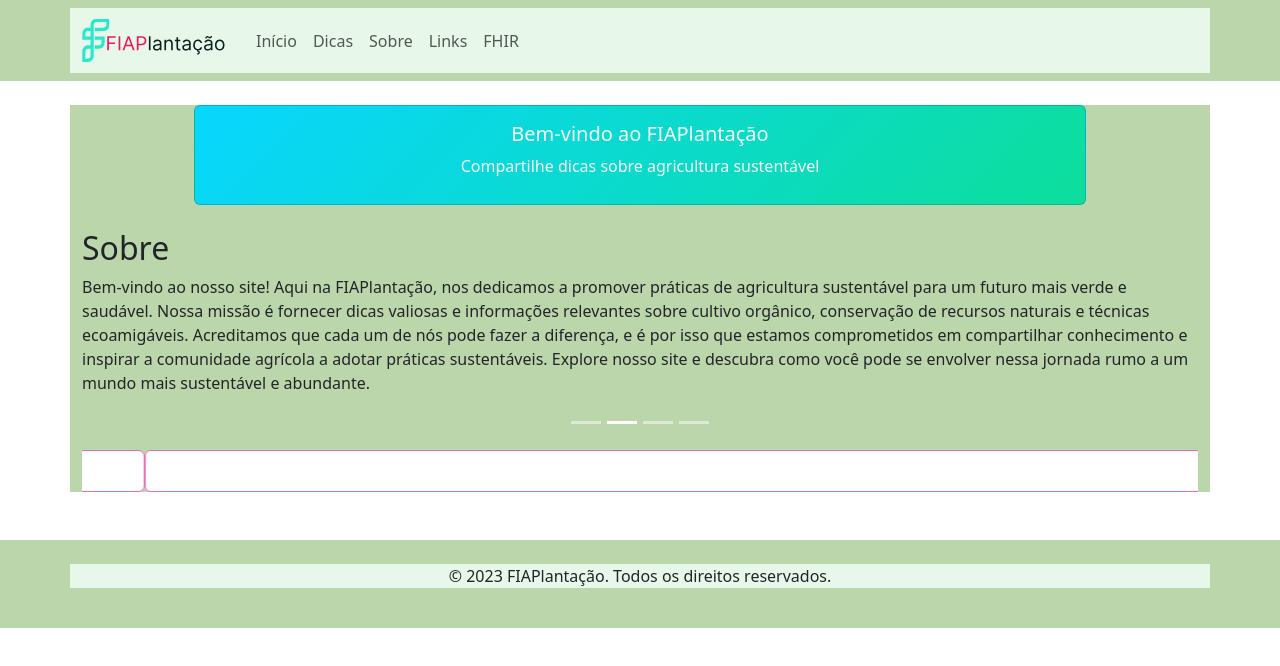
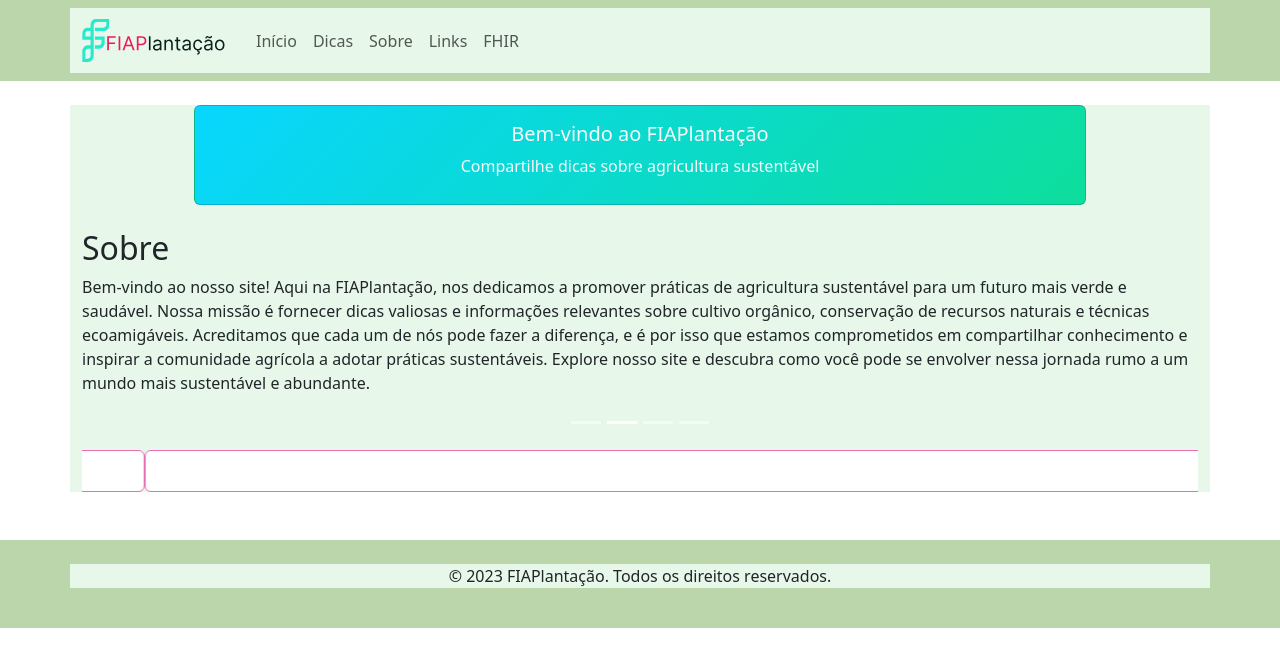
Before and after one commit to HMpina/fiap-gs2023-frontend, a React (Create React App) app: page / in a window 1280 px wide. Shown: the top 666 px of the page. Built offline with nearby package versions, Linux system fonts and the light colour scheme; no server answers.

Commit message:
ajustando cores8

```diff
--- a/src/pages/Home/index.css
+++ b/src/pages/Home/index.css
@@ -23,7 +23,3 @@
   .card-fiap {
     border-color: #E66EB2;
   }
-
-  .bg-medium{
-    background-color: #BCD6AB;
-}
--- a/src/pages/Home/index.tsx
+++ b/src/pages/Home/index.tsx
@@ -51,7 +51,7 @@ const Home: React.FC = () => {
   }, []);
 
   return (
-    <Container className="bg-medium">
+    <Container>
       <Card className="text-center my-4 jumbocard">
         <Card.Body className="d-flex flex-column align-items-center">
           <Card.Title>Bem-vindo ao FIAPlantação</Card.Title>
```
